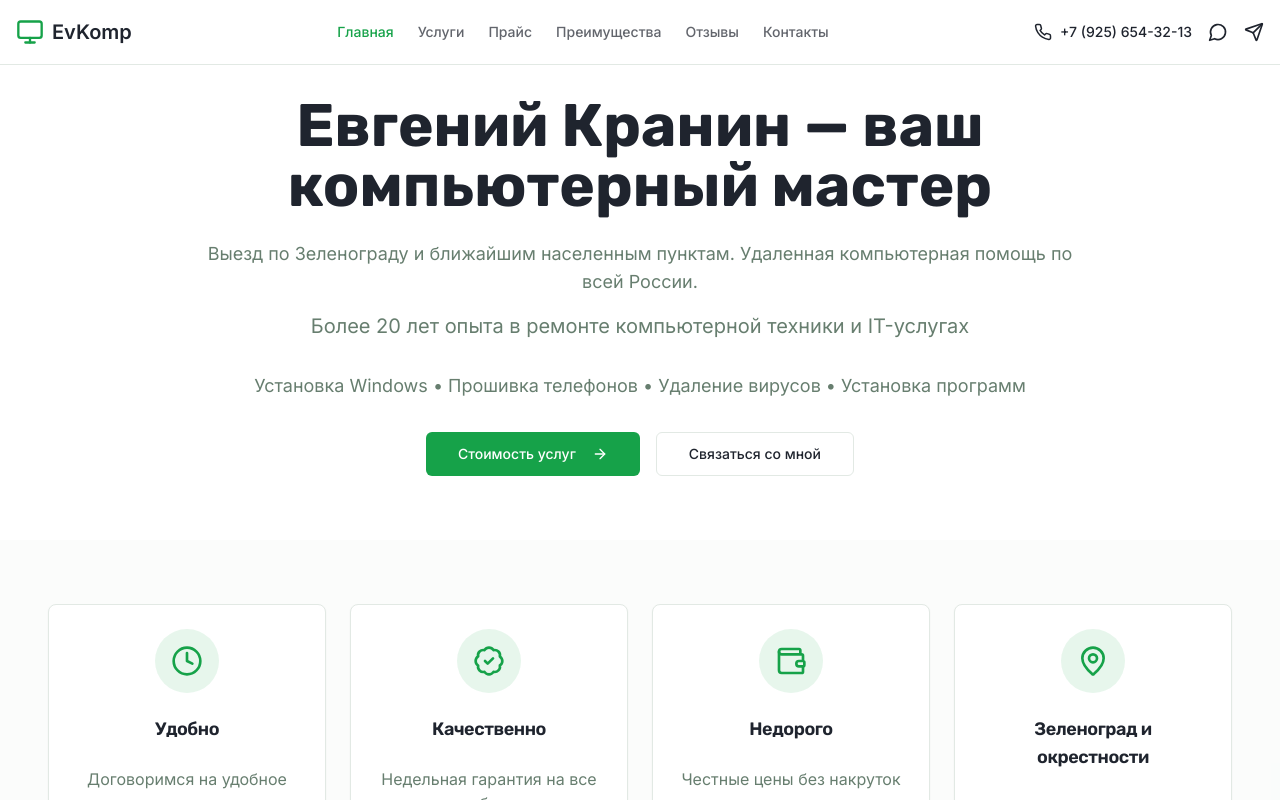
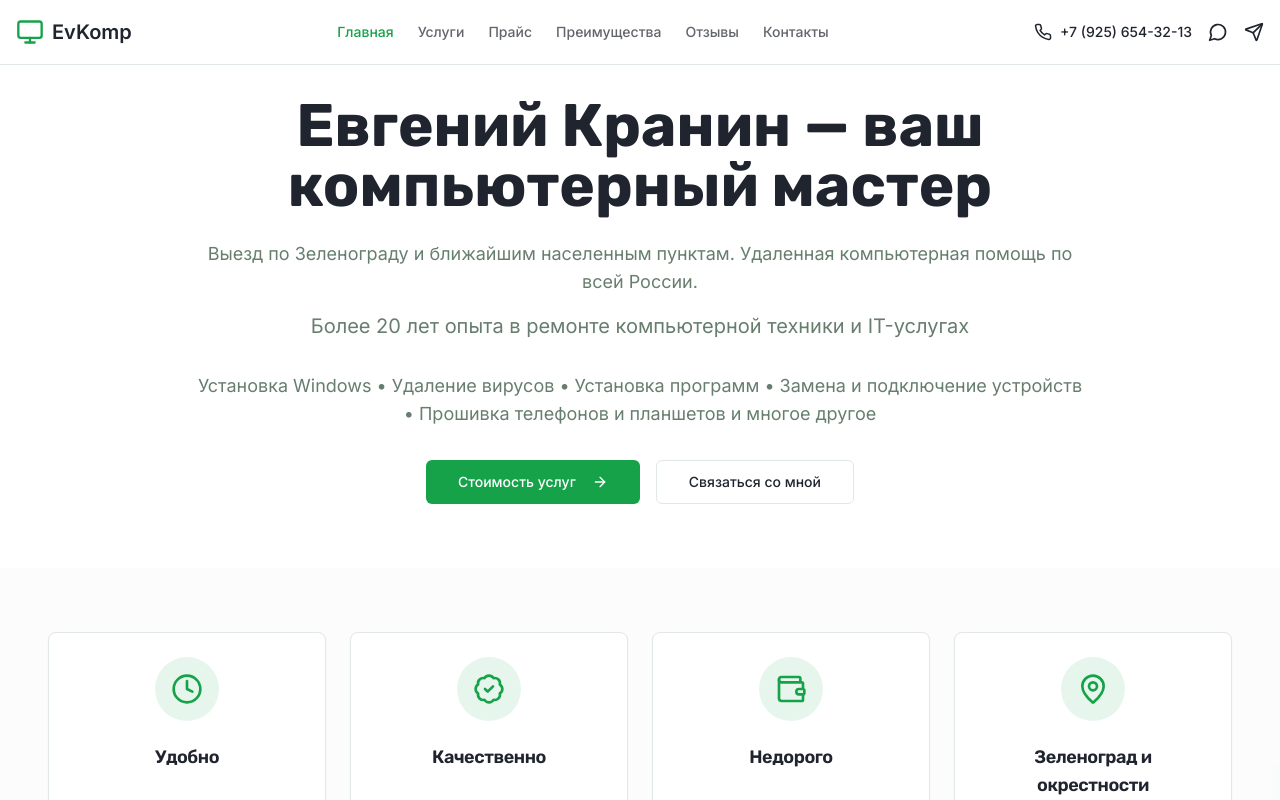
Before and after one commit to pr-poehali-dev/computer-repair-service, a React (Vite) app: page / in a window 1280 px wide. Shown: the top 800 px of the page. Built offline with nearby package versions, Linux system fonts and the light colour scheme.

Commit message:
Обновление 1 компонентов

```diff
--- a/src/pages/Index.tsx
+++ b/src/pages/Index.tsx
@@ -189,9 +189,7 @@ const Index = () => {
             <p className="text-lg text-muted-foreground mb-4">Выезд по Зеленограду и ближайшим населенным пунктам.
 Удаленная компьютерная помощь по всей России.</p>
             <p className="text-xl text-muted-foreground mb-8">Более 20 лет опыта в ремонте компьютерной техники и IT-услугах</p>
-            <p className="text-lg text-muted-foreground mb-8">
-              Установка Windows • Прошивка телефонов • Удаление вирусов • Установка программ
-            </p>
+            <p className="text-lg text-muted-foreground mb-8">Установка Windows • Удаление вирусов • Установка программ • Замена и подключение устройств  • Прошивка телефонов и планшетов и многое другое</p>
             <div className="flex flex-wrap gap-4 justify-center">
               <Button size="lg" onClick={() => scrollToSection("pricing")} className="group">
                 Стоимость услуг
```
